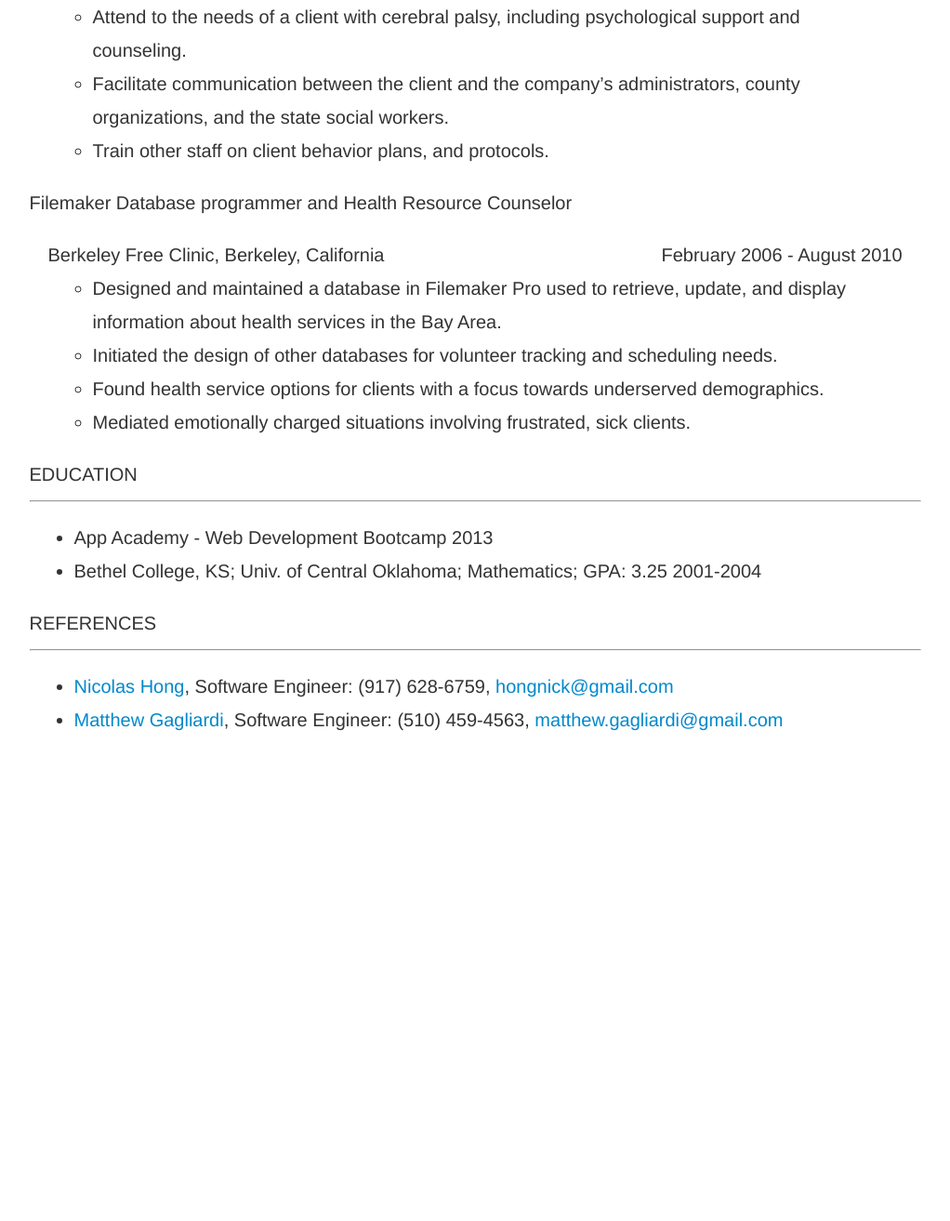
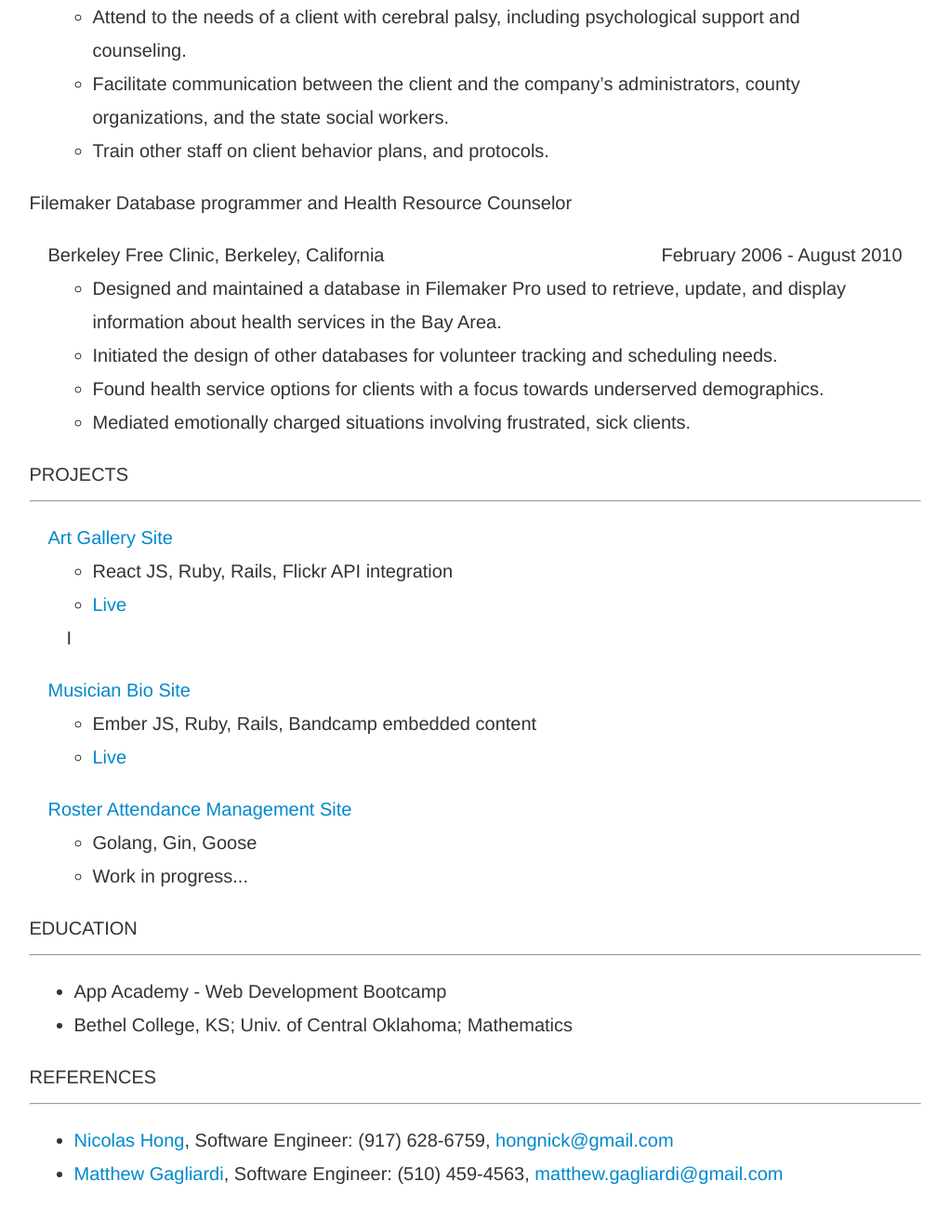
Before and after one commit to kdavh/kdavh.github.io, a Jekyll site: the page built from resume/web.html, in a window 1280 px wide and 1400 px high, scrolled down 995 px. Shown: the top 1313 px of the window at 93% size, without its empty margins (129-1151 px from the left). Built offline with Jekyll 4.4.1, drawn with Linux system fonts in a browser that asks for light colours; nearby versions of some CDN libraries; before the commit the page ends 1907 px from its top, so only the background shows below that.

Commit message:
Add projects to resume

```diff
--- a/resume/web.html
+++ b/resume/web.html
@@ -87,11 +87,44 @@ title: Kellen Hart Resume
           </ul>
         </ul>
 
+        <div>PROJECTS</div>
+        <hr class="pbbreak">
+        <ul>
+          <div>
+            <span><a href="https://bitbucket.org/kdavh/jonas-art-rails" target="_blank">Art Gallery Site</a></span>
+          </div>
+          <ul>
+            <li>React JS, Ruby, Rails, Flickr API integration</li>
+            <li><a href="http://jonas-art.sites.kellenhart.com/" target="_blank">Live</a></li>I
+          </ul>
+        </ul>
+
+        <ul>
+          <div>
+            <span><a href="https://github.com/kdavh/pahart" target="_blank">Musician Bio Site</a></span>
+          </div>
+          <ul>
+            <li>Ember JS, Ruby, Rails, Bandcamp embedded content</li>
+            <li><a href="http://pahart.com" target="_blank">Live</a></li>
+          </ul>
+        </ul>
+
+        <ul>
+          <div>
+            <span><a href="https://github.com/kdavh/golang-sms-vote" target="_blank">Roster Attendance Management Site</a></span>
+          </div>
+          <ul>
+            <li>Golang, Gin, Goose</li>
+            <li>Work in progress...</li>
+          </ul>
+        </ul>
+
+
         <div>EDUCATION</div>
         <hr class="pbbreak">
         <ul>
-          <li>App Academy - Web Development Bootcamp          2013</li>
-          <li>Bethel College, KS; Univ. of Central Oklahoma; Mathematics; GPA: 3.25 2001-2004 </li>
+          <li>App Academy - Web Development Bootcamp</li>
+          <li>Bethel College, KS; Univ. of Central Oklahoma; Mathematics</li>
         </ul>
 
         <div>REFERENCES</div>
```
